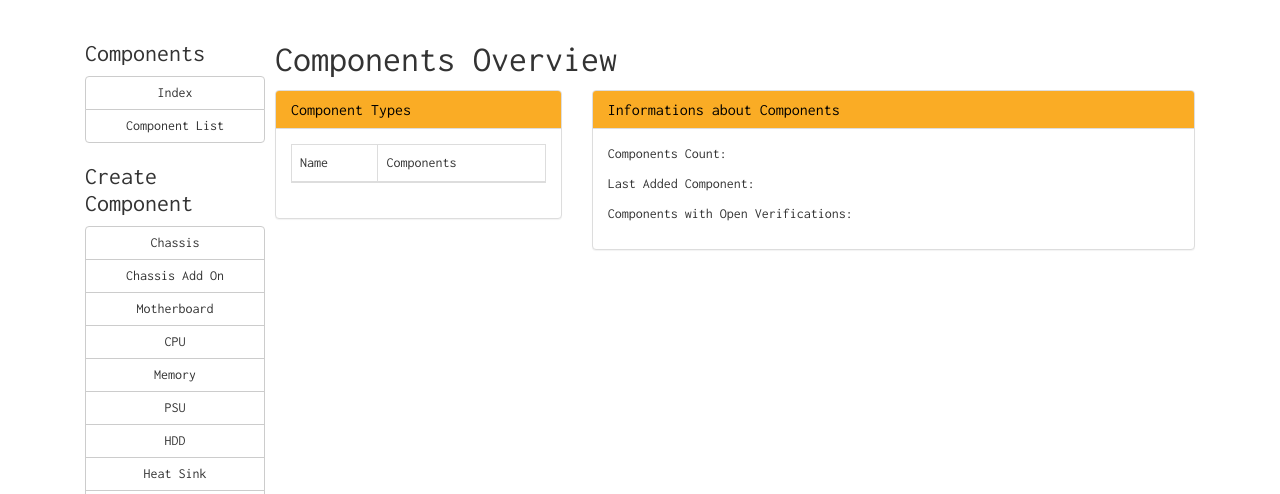
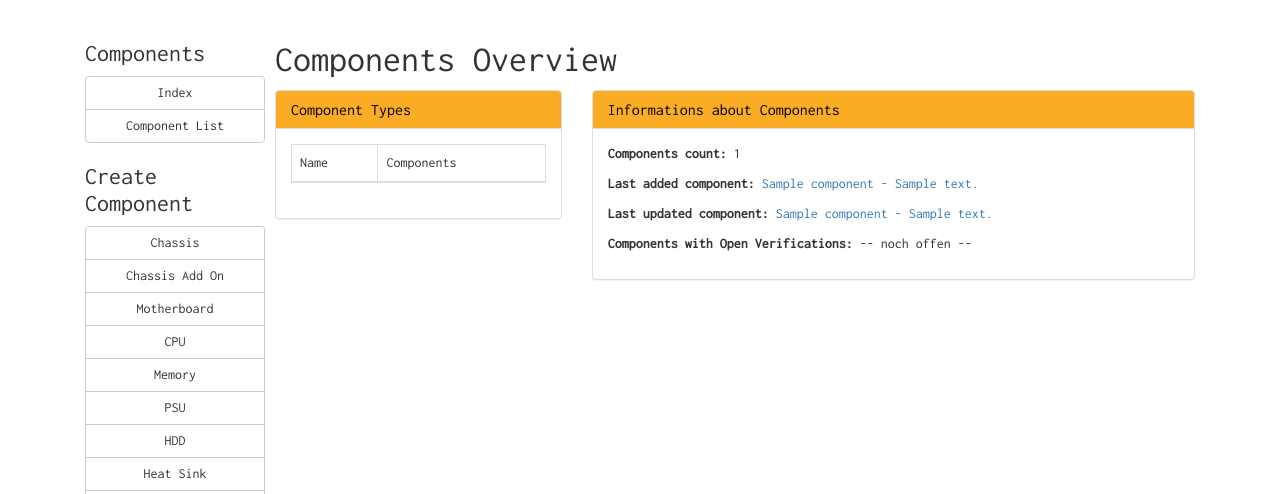
Before and after one commit to woastel/SeeN, a Django app: page /comp/index/ in a window 1280 px wide. Shown: the part 52-546 px from the top of the page. Run offline with Django 3.2, Linux system fonts and the light colour scheme; a user stored in the database is signed in; tables that the repository leaves empty hold one stand-in row (values such as "Sample post"); some libraries are stand-ins or nearby versions.

Commit message:
components app: some lines

```diff
--- a/taffwebapp/components/templates/components/index.html
+++ b/taffwebapp/components/templates/components/index.html
@@ -51,9 +51,18 @@
         <h3 class="panel-title" > Informations about Components </h3>
       </div>
       <div class="panel-body">
-        <p> Components Count: </p>
-        <p> Last Added Component: </p>
-        <p> Components with Open Verifications: </p>
+        <p><b> Components count: </b> {{component_anzahl}} </p>
+        <p><b> Last added component: </b>
+          <a href="{% url 'components:component_detail' component_last_added.component_id %}">
+            {{component_last_added.name}} - {{component_last_added.component_type_text}}
+          </a>
+        </p>
+        <p><b> Last updated component: </b>
+          <a href="{% url 'components:component_detail' component_last_updated.component_id %}">
+            {{component_last_updated.name}} - {{component_last_updated.component_type_text}}
+          </a>
+        </p>
+        <p><b> Components with Open Verifications: </b> -- noch offen --  </p>
 
 
 
--- a/taffwebapp/components/views.py
+++ b/taffwebapp/components/views.py
@@ -34,6 +34,20 @@ class MainView(View):
     def get(self, request, *args, **kwargs):
         context = {}
         usernameRequest = self.request.user.username
+
+        # Anzahl der Componenten holen
+        component_anzahl = len(Component.objects.all())
+        context["component_anzahl"] = component_anzahl
+
+        # get the last updated component object
+        component_last_updated = Component.objects.all().order_by('-date_update')[0]
+        context["component_last_updated"] = component_last_updated
+
+        # get the last component object - ( is the object with the max id)
+        component_last_added = Component.objects.all().order_by("-component_id")[0]
+        context["component_last_added"] = component_last_added
+
+
 
         return render(request, self.templateName, context)
 
```
Also changed, not shown: taffwebapp/components/templates/components/component_detail_view.html (+14 -6 lines), taffwebapp/components/templates/components/component_list_view.html (+9 -15 lines).
